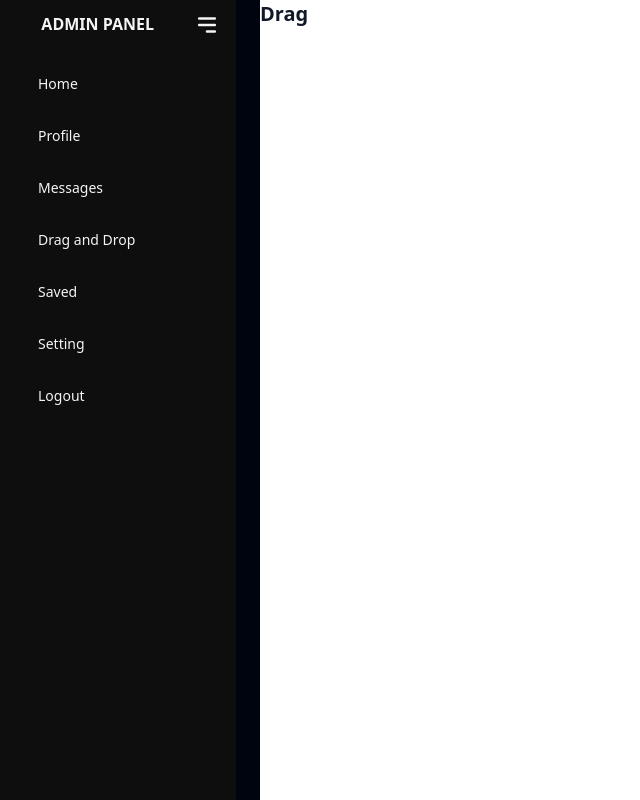
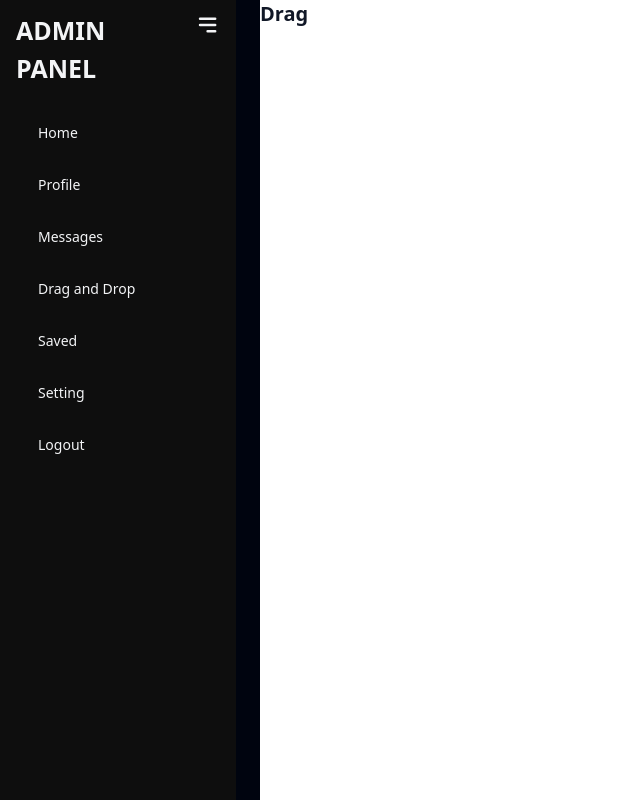
Before and after one commit to Jeet-Codes/PollyVerse, a React (Vite) app: page /drag in a window 1280 px wide. Shown: the whole page, without its empty margins (0-640 px from the left). Built offline with nearby package versions, Linux system fonts and the light colour scheme; some icons are missing.

Commit message:
size change

```diff
--- a/src/components/Adminpages/Layout.jsx
+++ b/src/components/Adminpages/Layout.jsx
@@ -48,7 +48,7 @@ export default function Layout({children}) {
         } duration-500 text-gray-100 px-4`}
       >
         <div className="py-3 flex justify-end">
-        <div className='font-bold text-[100%] mr-10'>
+        <div className='font-bold text-[25px] mr-2'>
           {open?'ADMIN PANEL':''}
         </div>
           <HiMenuAlt3
```
